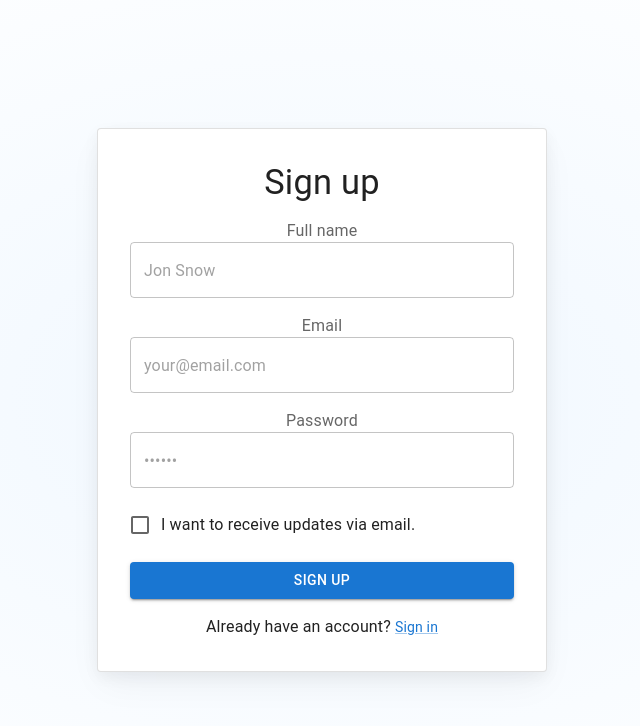
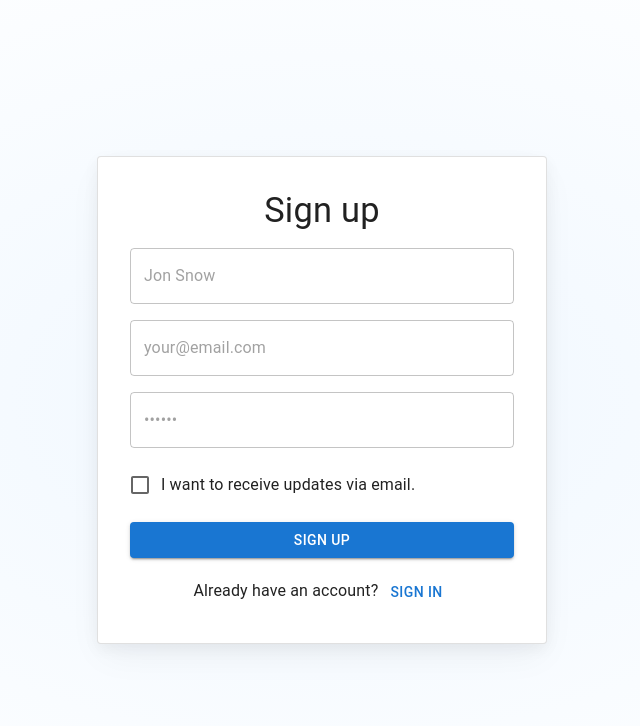
Before and after one commit to Sadia-hub/react-ts-signup-page, a React (Create React App) app: page /sign-up in a window 1280 px wide. Shown: the top 726 px of the page, without its empty margins (318-958 px from the left). Built offline with nearby package versions, Linux system fonts and the light colour scheme.

Commit message:
sigup service, exeption handling in signup page and dynamic navigation done

```diff
--- a/src/pages/SignIn.tsx
+++ b/src/pages/SignIn.tsx
@@ -65,7 +65,7 @@ export default function SignIn(props: { disableCustomTheme?: boolean }) {
   const [passwordError, setPasswordError] = React.useState(false);
   const [passwordErrorMessage, setPasswordErrorMessage] = React.useState('');
   const [open, setOpen] = React.useState(false);
-  const [serverError, setServerError] = React.useState(''); // State for server error message
+  const [serverError, setServerError] = React.useState('');
 
   const handleClickOpen = () => {
     setOpen(true);
@@ -116,9 +116,9 @@ export default function SignIn(props: { disableCustomTheme?: boolean }) {
       setEmailErrorMessage('');
     }
 
-    if (!password.value || password.value.length < 6) {
+    if (!password.value || password.value.length < 8) {
       setPasswordError(true);
-      setPasswordErrorMessage('Password must be at least 6 characters long.');
+      setPasswordErrorMessage('Password must be at least 8 characters long.');
       isValid = false;
     } else {
       setPasswordError(false);
@@ -219,13 +219,13 @@ export default function SignIn(props: { disableCustomTheme?: boolean }) {
             <Typography sx={{ textAlign: 'center' }}>
               Don&apos;t have an account?{' '}
               <span>
-                <Link
-                  href="/sign-up/"
-                  variant="body2"
+                <Button
+                  variant="text" //
+                  onClick={() => navigate('/sign-up/')}
                   sx={{ alignSelf: 'center' }}
                 >
                   Sign up
-                </Link>
+                </Button>
               </span>
             </Typography>
           </Box>
--- a/src/pages/SignUp.tsx
+++ b/src/pages/SignUp.tsx
@@ -1,4 +1,6 @@
 import * as React from 'react';
+import { useNavigate } from 'react-router-dom';
+import { AxiosError } from 'axios';
 import Box from '@mui/material/Box';
 import Button from '@mui/material/Button';
 import Checkbox from '@mui/material/Checkbox';
@@ -13,8 +15,9 @@ import Stack from '@mui/material/Stack';
 import MuiCard from '@mui/material/Card';
 import { styled } from '@mui/material/styles';
 
+import { ErrorResponse } from '../types/types';
 
-import { useNavigate } from 'react-router-dom';
+import { signup } from '../services/AuthService';
 
 const Card = styled(MuiCard)(({ theme }) => ({
   display: 'flex',
@@ -59,12 +62,16 @@ const SignUpContainer = styled(Stack)(({ theme }) => ({
 }));
 
 export default function SignUp(props: { disableCustomTheme?: boolean }) {
+
+  const navigate = useNavigate();
+
   const [emailError, setEmailError] = React.useState(false);
   const [emailErrorMessage, setEmailErrorMessage] = React.useState('');
   const [passwordError, setPasswordError] = React.useState(false);
   const [passwordErrorMessage, setPasswordErrorMessage] = React.useState('');
   const [nameError, setNameError] = React.useState(false);
   const [nameErrorMessage, setNameErrorMessage] = React.useState('');
+  const [serverError, setServerError] = React.useState('');
 
   const validateInputs = () => {
     const email = document.getElementById('email') as HTMLInputElement;
@@ -82,9 +89,11 @@ export default function SignUp(props: { disableCustomTheme?: boolean }) {
       setEmailErrorMessage('');
     }
 
-    if (!password.value || password.value.length < 8) {
+    const passwordRegex = /^(?=.*[A-Za-z])(?=.*\d)(?=.*[@$!%*?&])[A-Za-z\d@$!%*?&]{8,}$/;
+
+    if (!password.value || password.value.length < 8 || !passwordRegex.test(password.value)) {
       setPasswordError(true);
-      setPasswordErrorMessage('Password must be at least 8 characters long.');
+      setPasswordErrorMessage('Password must be at least 8 characters long, and include at least one letter, one number, and one special character.');
       isValid = false;
     } else {
       setPasswordError(false);
@@ -103,18 +112,31 @@ export default function SignUp(props: { disableCustomTheme?: boolean }) {
     return isValid;
   };
 
-  const handleSubmit = (event: React.FormEvent<HTMLFormElement>) => {
+  const handleSubmit = async (event: React.FormEvent<HTMLFormElement>) => {
+
+    event.preventDefault();
+
     if (nameError || emailError || passwordError) {
-      event.preventDefault();
       return;
     }
+
     const data = new FormData(event.currentTarget);
-    console.log({
-      name: data.get('name'),
-      lastName: data.get('lastName'),
-      email: data.get('email'),
-      password: data.get('password'),
-    });
+    const email = String(data.get('email') || '');
+    const password = String(data.get('password') || '');
+    const name = String(data.get('name') || '');
+
+    try {
+      const response = await signup({ name, email, password });
+      if (response.token) {
+        navigate("/home");
+      }
+    } catch (error) {
+      const axiosError = error as AxiosError;
+      console.log("Error 2", axiosError.response?.data);
+      const message = (axiosError.response?.data as ErrorResponse)?.message;
+      setServerError(message);
+    }
+
   };
 
   return (
@@ -136,7 +158,6 @@ export default function SignUp(props: { disableCustomTheme?: boolean }) {
             sx={{ display: 'flex', flexDirection: 'column', gap: 2 }}
           >
             <FormControl>
-              <FormLabel htmlFor="name">Full name</FormLabel>
               <TextField
                 autoComplete="name"
                 name="name"
@@ -150,7 +171,6 @@ export default function SignUp(props: { disableCustomTheme?: boolean }) {
               />
             </FormControl>
             <FormControl>
-              <FormLabel htmlFor="email">Email</FormLabel>
               <TextField
                 required
                 fullWidth
@@ -165,7 +185,6 @@ export default function SignUp(props: { disableCustomTheme?: boolean }) {
               />
             </FormControl>
             <FormControl>
-              <FormLabel htmlFor="password">Password</FormLabel>
               <TextField
                 required
                 fullWidth
@@ -192,16 +211,21 @@ export default function SignUp(props: { disableCustomTheme?: boolean }) {
             >
               Sign up
             </Button>
+            {serverError && (
+              <Typography color="error" sx={{ textAlign: 'center' }}>
+                {serverError}
+              </Typography>
+            )}
             <Typography sx={{ textAlign: 'center' }}>
               Already have an account?{' '}
               <span>
-                <Link
-                  href="/"
-                  variant="body2"
+                <Button
+                  variant="text"
+                  onClick={() => navigate('/')}
                   sx={{ alignSelf: 'center' }}
                 >
                   Sign in
-                </Link>
+                </Button>
               </span>
             </Typography>
           </Box>
--- a/src/types/types.ts
+++ b/src/types/types.ts
@@ -1,5 +1,6 @@
 export interface ErrorResponse {
     message: string;
+    statusCode: number
 }
 
 
```
